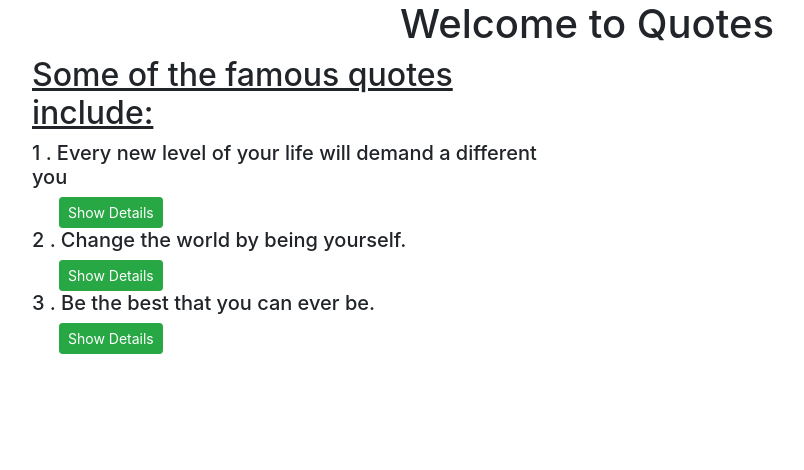
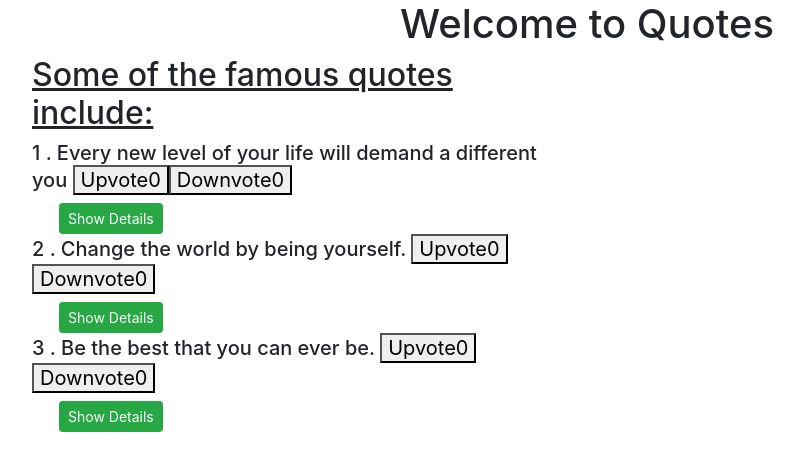
Before and after one commit to MungaiKeren/Quotes, an Angular app: page / in a window 1280 px wide. Shown: the top 470 px of the page, without its empty margins (53-857 px from the left). Built offline with nearby package versions, Linux system fonts and the light colour scheme.

Commit message:
This commit will add the upvotes and downvotes counters

```diff
--- a/src/app/quote.ts
+++ b/src/app/quote.ts
@@ -1,7 +1,11 @@
 export class Quote {
     seeDetails: boolean;
+    upvotes:number;
+    downvotes:number;
     constructor(public id:number, public name:string, public author:string,public personSubmitted:string,public dateCreated:Date){
         this.seeDetails = false;
+        this.upvotes=0;
+        this.downvotes=0;
     }
 
 }
--- a/src/app/quote/quote.component.html
+++ b/src/app/quote/quote.component.html
@@ -4,7 +4,11 @@
         <div class="col-md-6">
             <h2>Some of the famous quotes include:</h2>
             <div *ngFor='let quote of quotes;let i = index'>
-                <h5 >{{quote.id}} {{quote.name}}</h5>
+                <h5 >{{quote.id}} {{quote.name}}
+                    <button (click)="quote.upvotes=quote.upvotes+1">Upvote{{quote.upvotes}}</button>
+                    <button (click)="quote.downvotes=quote.downvotes+1">Downvote{{quote.downvotes}}</button>
+                </h5>
+
                 <button (click)='seeDetails(i)' class="btn btn-success btn-sm" id="scndbutton">Show Details</button>
                 <app-quote-details *ngIf='quote.seeDetails' bind-quote = 'quote' (isDelete)='deleteQuote($event,i)'>
 
```
